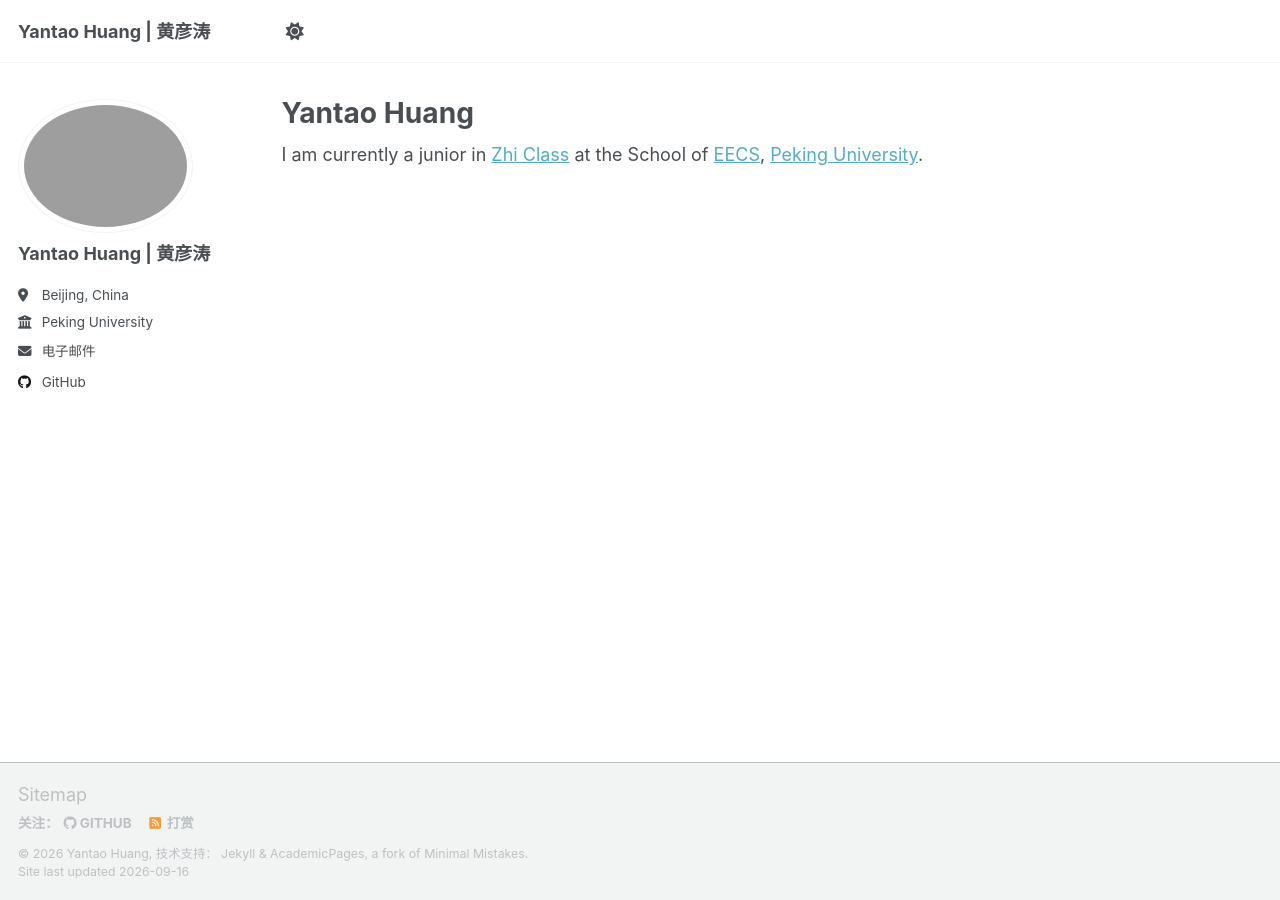
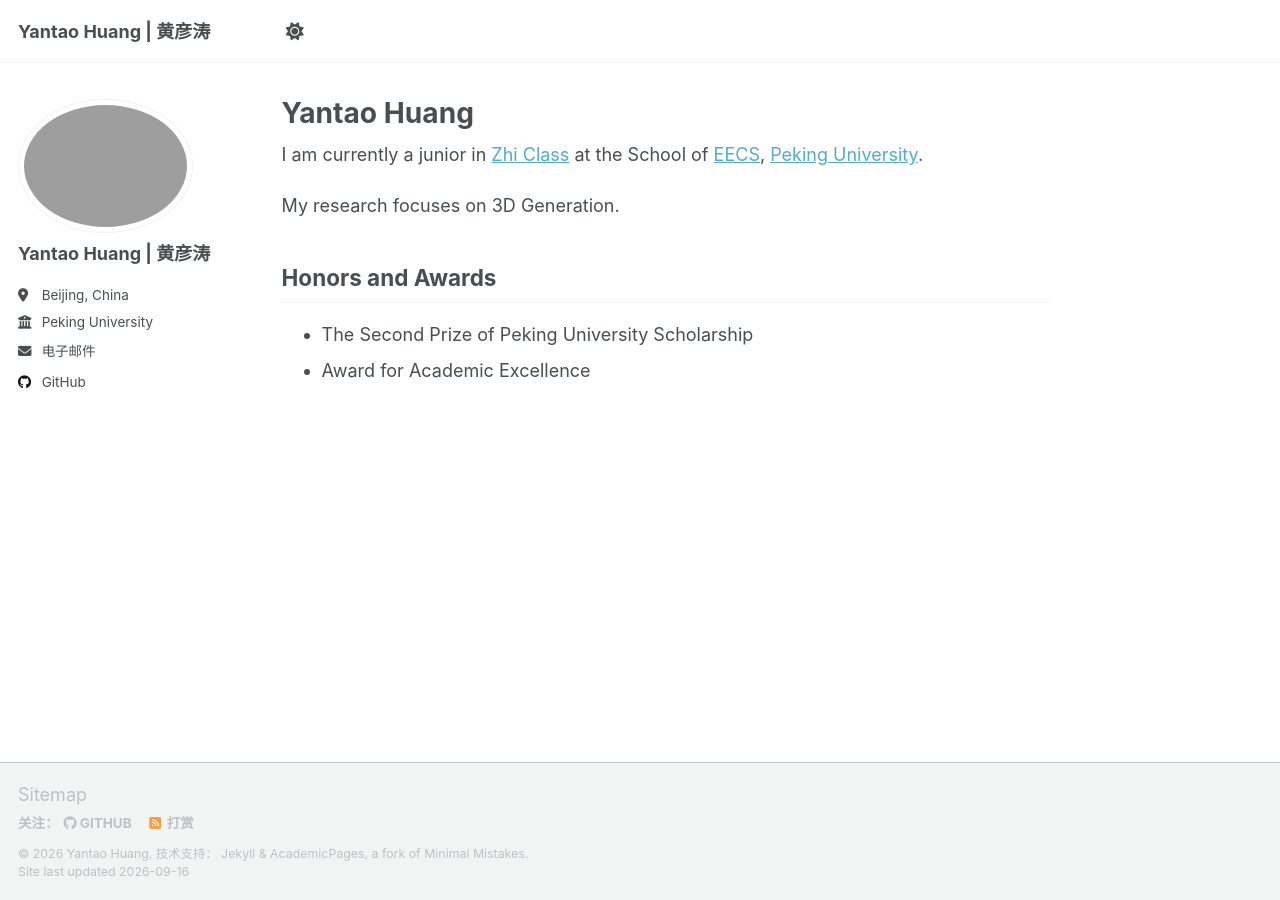
Before and after one commit to moyujiang/moyujiang.github.io, a Jekyll site: the page built from _pages/about.md, in a window 1280 px wide. Built offline with Jekyll 4.4.1, drawn with Linux system fonts in a browser that asks for light colours; a script that is not in the unit is left out.

Commit message:
Add research interests and honors

```diff
--- a/_pages/about.md
+++ b/_pages/about.md
@@ -8,3 +8,10 @@ redirect_from:
 ---
 
 I am currently a junior in [Zhi Class](https://zhi-class.ai/) at the School of [EECS](https://eecs.pku.edu.cn/), [Peking University](https://www.pku.edu.cn/).
+
+My research focuses on 3D Generation.
+
+## Honors and Awards
+
+- The Second Prize of Peking University Scholarship
+- Award for Academic Excellence
```
